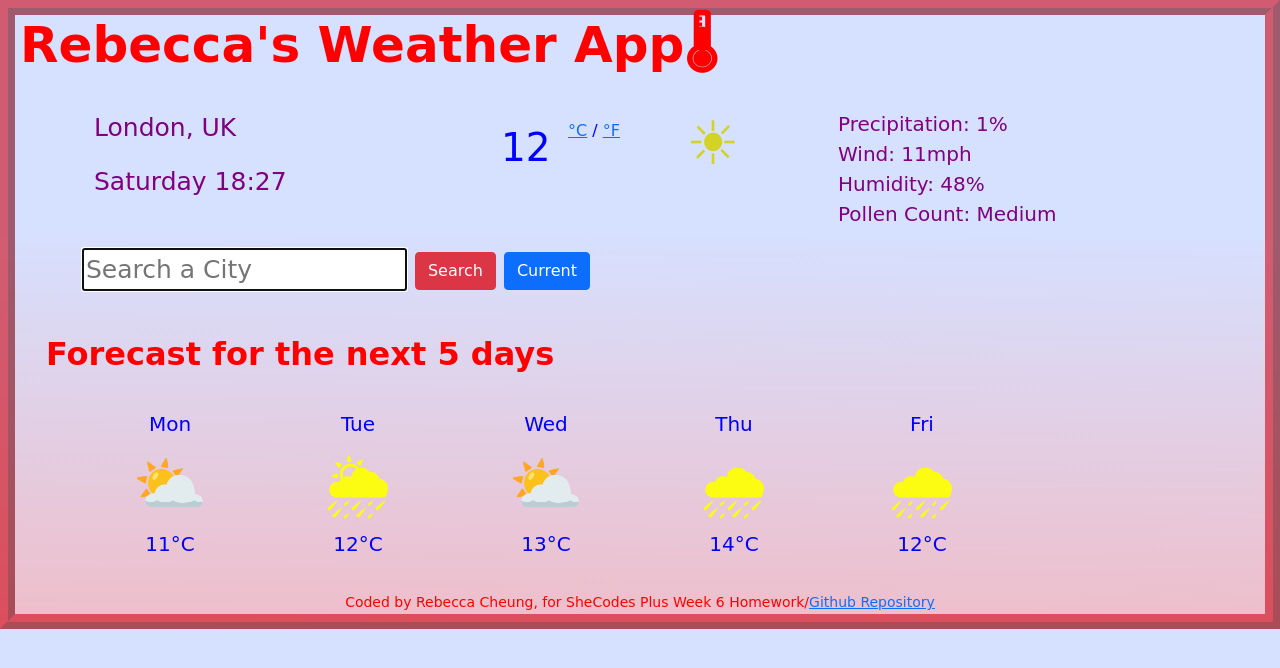
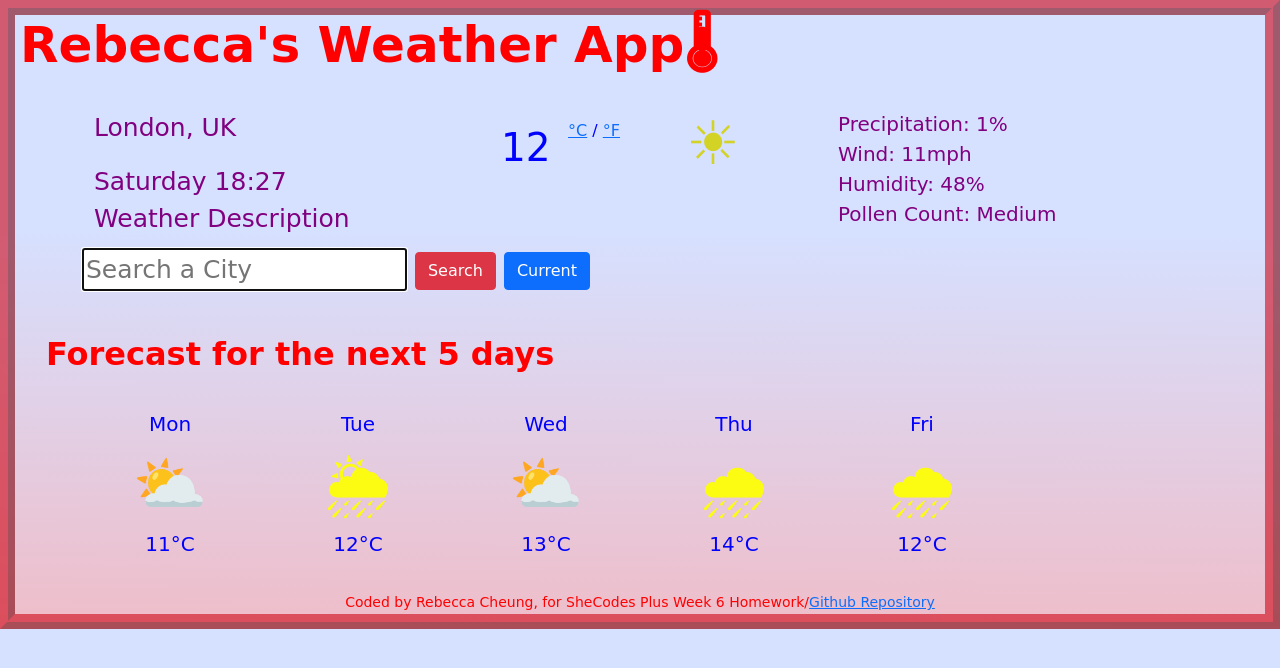
Before and after one commit to Beckachu1907/SheCodes-Plus-Homework, a website built with Parcel: page index.html in a window 1280 px wide. Built offline with nearby package versions, Linux system fonts and the light colour scheme; a web font is replaced by a local one.

Commit message:
Description of Weather
-Coded in description of weather in HTML & styled it with CSS
-Added API integration via JS

Description now changes in innerHTML when you search for a city

```diff
--- a/index.html
+++ b/index.html
@@ -34,6 +34,9 @@
             </div>
             <div class="Day">
               <p>Today at 15:21</p>
+            </div>
+             <div class="Description">
+              <p>Weather Description</p>
             </div>
           </div>
           <div class="col-sm-4">
--- a/src/script.js
+++ b/src/script.js
@@ -28,6 +28,8 @@ function searchBttn(event) {
 
 function showConditions(response) {
   document.querySelector(".City").innerHTML = response.data.name;
+  document.querySelector(".Description").innerHTML =
+    response.data.weather[0].description;
   document.querySelector(".Temperature").innerHTML = Math.round(
     response.data.main.temp
   );
--- a/src/styles.css
+++ b/src/styles.css
@@ -50,16 +50,20 @@ section .Day {
   position: relative;
   top: 60px;
 }
+
 .City,
 .Day,
+.Description,
 .Temperature,
 .Conditions {
   position: relative;
   top: 70px;
   color: purple;
 }
+
 .City,
-.Day {
+.Day,
+.Description {
   font-size: 25px;
 }
 
```
